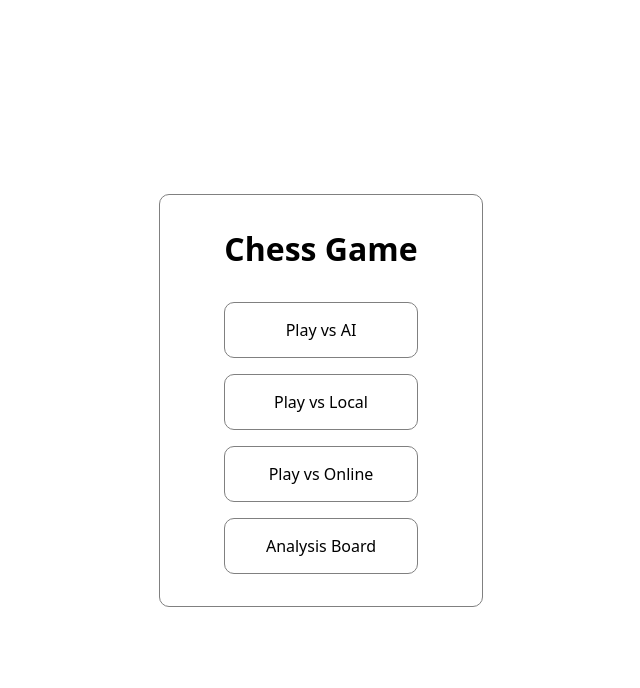
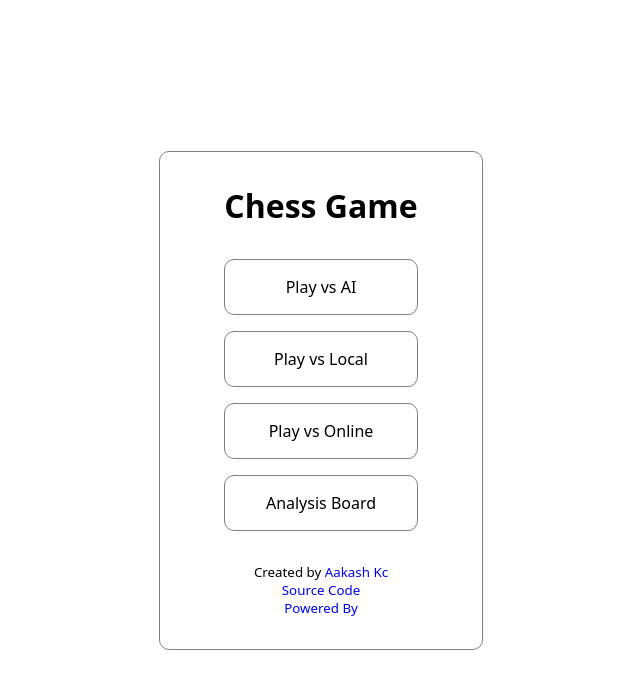
Before and after one commit to aakashkcx/chess-game, a React (Vite) app: page / in a window 1280 px wide. Shown: the top 688 px of the page, without its empty margins (319-959 px from the left). Built offline with nearby package versions, Linux system fonts and the light colour scheme.

Commit message:
add creator info

```diff
--- a/src/routes/Menu.tsx
+++ b/src/routes/Menu.tsx
@@ -12,6 +12,13 @@ export function Menu() {
         <Link to="/online">Play vs Online</Link>
         <Link to="/analysis">Analysis Board</Link>
       </nav>
+      <small>
+        Created by <a href="https://github.com/aakashkcx">Aakash Kc</a>
+        <br />
+        <a href="https://github.com/aakashkcx/chess-game">Source Code</a>
+        <br />
+        <a href="https://github.com/aakashkcx/chess-engine">Powered By</a>
+      </small>
     </div>
   );
 }
```
